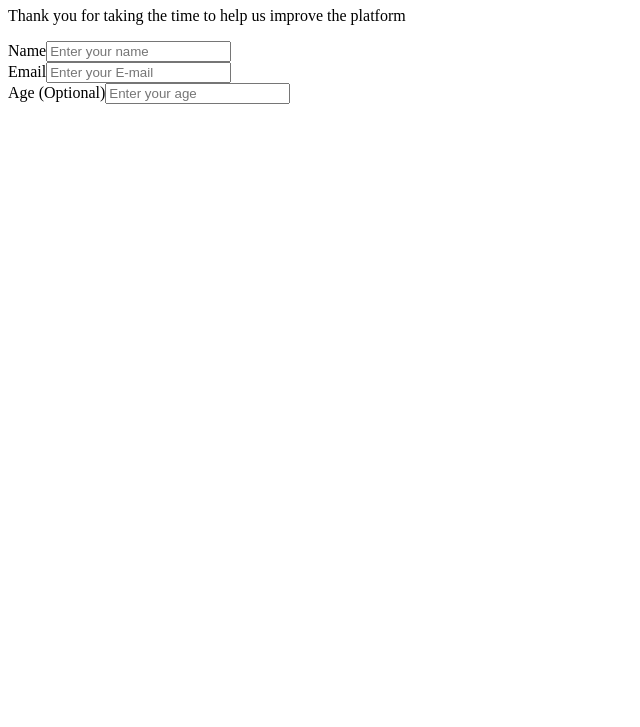
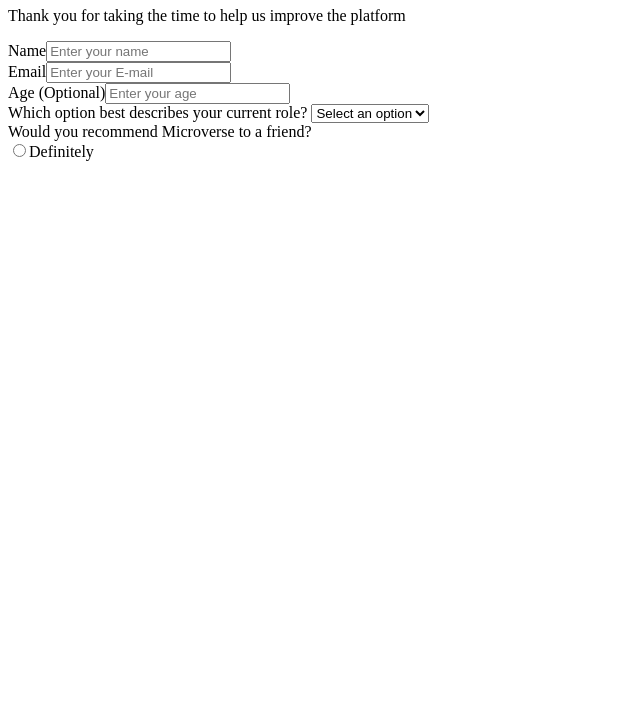
Before and after one commit to anshuman7negi/microverse-practice-1, a plain HTML site: page index.html in a window 1280 px wide. Shown: the part 73-800 px from the top of the page, without its empty margins (0-640 px from the left). Drawn offline with Linux system fonts and the light colour scheme.

Commit message:
addvalue

```diff
--- a/index.html
+++ b/index.html
@@ -21,6 +21,21 @@
             <div class="age-container">
                 <label for="age">Age (Optional)</label><input type="number" name="age" id="age" placeholder="Enter your age">
             </div>
+            <div class="current-role-container">
+                <label for="current">Which option best describes your current role?</label>
+                <select id="most-like" name="current-role" class="current-role" required>
+                    <option disabled selected value="">Select an option</option>
+                    <option value="challenges">Challenges</option>
+                    <option value="projects">Projects</option>
+                    <option value="community">Community</option>
+                    <option value="openSource">Open Source</option>
+                  </select>
+            </div>
+            <div class="recommend-container">
+                <label for="">Would you recommend Microverse to a friend?</label>
+                <div class="radio-container">
+                    <input type="radio" value="Definitely" name="q1" id="q1-o1"><label for="q1-o1">Definitely</label>
+                </div>
         </form>
     </div>
 </div>
```
